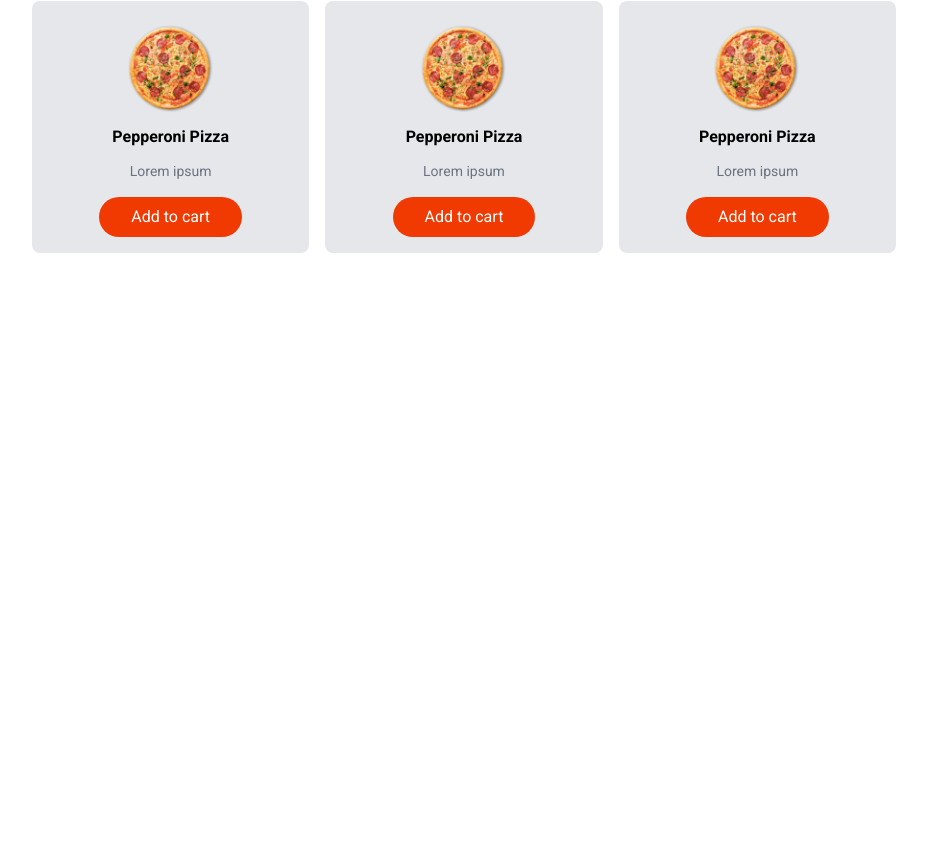
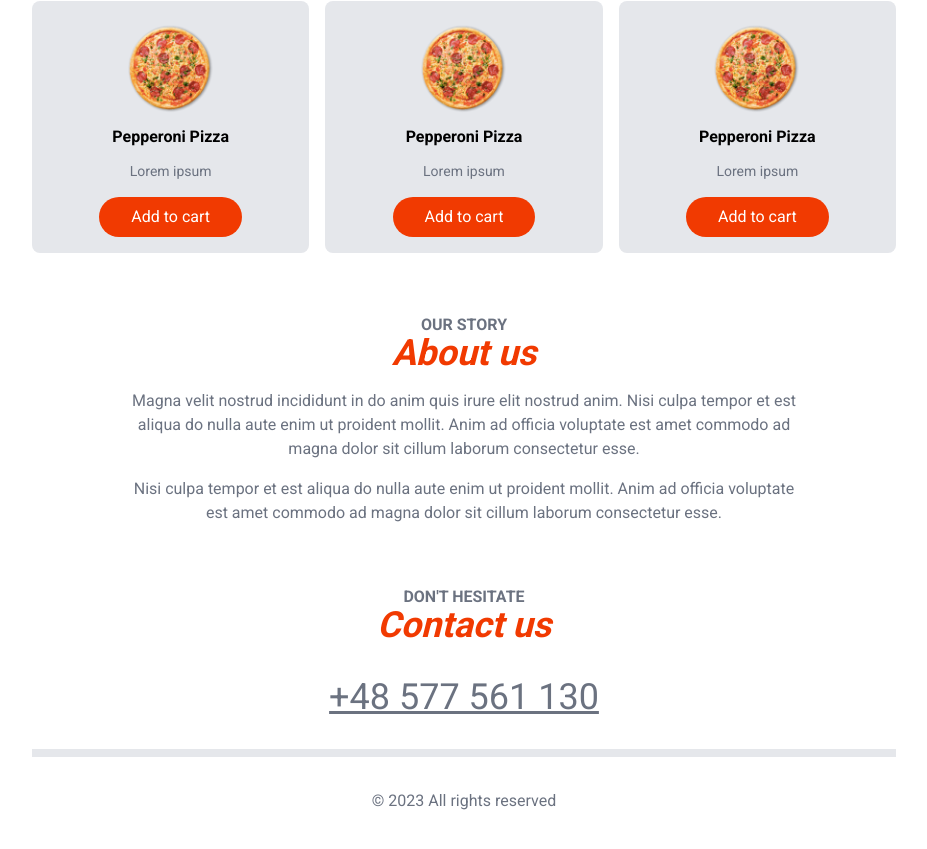
Before and after one commit to Abdualiev01/food-ordering, a Next.js app: page / in a window 1280 px wide. Shown: the part 739-1588 px from the top of the page, without its empty margins (176-1103 px from the left). Before the commit the page ends 1008 px from the top, so only its background shows below. Built offline with nearby package versions, Linux system fonts and the light colour scheme.

Commit message:
create a basic design of main page

```diff
--- a/src/app/page.js
+++ b/src/app/page.js
@@ -1,13 +1,47 @@
 import Hero from "@/components/layout/Hero";
 import Header from "@/components/layout/Header";
 import HomeMenu from "@/components/layout/HomeMenu";
+import SectionHeaders from "@/components/layout/SectionHeaders";
 
 export default function Home() {
   return (
     <>
       <Header />
       <Hero />
-      <HomeMenu/>
+      <HomeMenu />
+      <section className="text-center my-16">
+        <SectionHeaders subHeader={"Our Story"} mainHeader={"About us"} />
+        <div className="text-gray-500 max-w-2xl  mx-auto mt-4 flex flex-col gap-4">
+          <p>
+            Magna velit nostrud incididunt in do anim quis irure elit nostrud
+            anim. Nisi culpa tempor et est aliqua do nulla aute enim ut proident
+            mollit. Anim ad officia voluptate est amet commodo ad magna dolor
+            sit cillum laborum consectetur esse.
+          </p>
+          <p>
+            Nisi culpa tempor et est aliqua do nulla aute enim ut proident
+            mollit. Anim ad officia voluptate est amet commodo ad magna dolor
+            sit cillum laborum consectetur esse.
+          </p>
+        </div>
+      </section>
+      <section className="text-center my-8">
+        <SectionHeaders
+          subHeader={"Don't hesitate"}
+          mainHeader={"Contact us"}
+        />
+        <div className="mt-8">
+          <a
+            className="text-4xl underline text-gray-500"
+            href="tel:+48577561130"
+          >
+            +48 577 561 130
+          </a>
+        </div>
+      </section>
+      <footer className="border-t-8 p-8 text-center text-gray-500">
+        &copy; 2023 All rights reserved
+      </footer>
     </>
   );
 }
--- a/src/components/layout/HomeMenu.js
+++ b/src/components/layout/HomeMenu.js
@@ -1,5 +1,6 @@
 import Image from "next/image";
 import MenuItem from "../Menu/MenuItem";
+import SectionHeaders from "./SectionHeaders";
 
 export default function HomeMenu() {
   return (
@@ -13,11 +14,9 @@
         </div>
       </div>
       <div className="text-center mb-4">
-        <h3 className="uppercase text-gray-500 font-semibold leading-4">
-          Check Out
-        </h3>
-        <h2 className="text-primary font-bold text-4xl italic">Menu</h2>
+        <SectionHeaders subHeader={'check out'}  mainHeader={'Menu'}/>
       </div>
+
       <div className="grid grid-cols-3 gap-4">
         <MenuItem />
         <MenuItem />
--- /dev/null
+++ b/src/components/layout/SectionHeaders.js
@@ -0,0 +1,10 @@
+export default function SectionHeaders({ subHeader, mainHeader }) {
+  return (
+    <>
+      <h3 className="uppercase text-gray-500 font-semibold leading-4">
+        {subHeader}
+      </h3>
+      <h2 className="text-primary font-bold text-4xl italic">{mainHeader}</h2>
+    </>
+  );
+}
```
